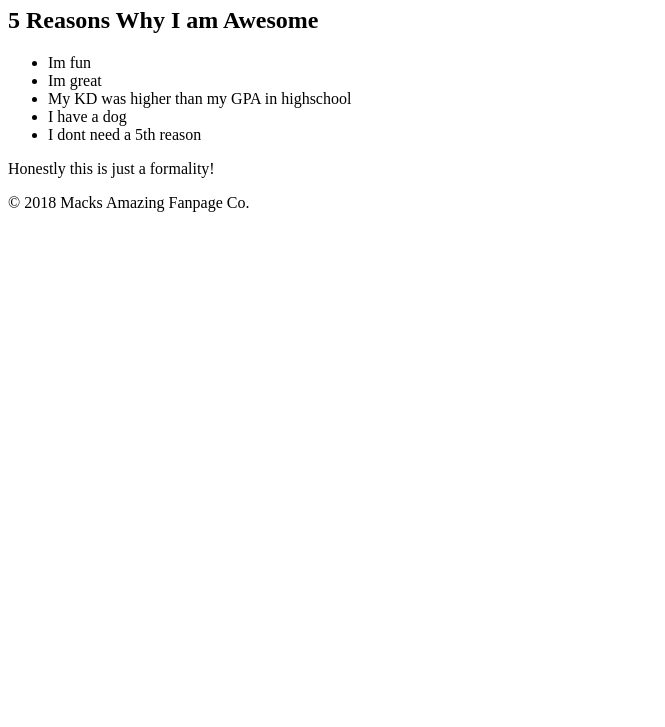
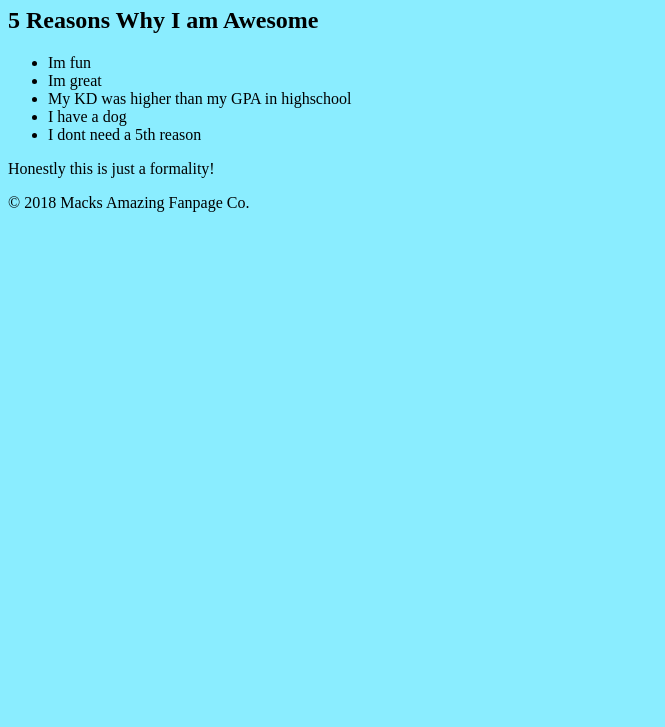
Before and after one commit to MackenzieBerliner-Glasser/bcp-day-2, a plain HTML site: page index.html in a window 1280 px wide. Shown: the part 73-800 px from the top of the page, without its empty margins (0-665 px from the left). Drawn offline with Linux system fonts and the light colour scheme.

Commit message:
additional awesomeness

```diff
--- a/index.html
+++ b/index.html
@@ -3,6 +3,11 @@
 <head>
     <meta charset="UTF-8">
     <meta name="viewport" content="width=device-width, initial-scale=1.0">
+    <style>
+        body {
+            background-color: rgb(138, 237, 255)
+        }
+    </style>
     <title>Macks Cool Webpage</title>
 </head>
 <body>
```
